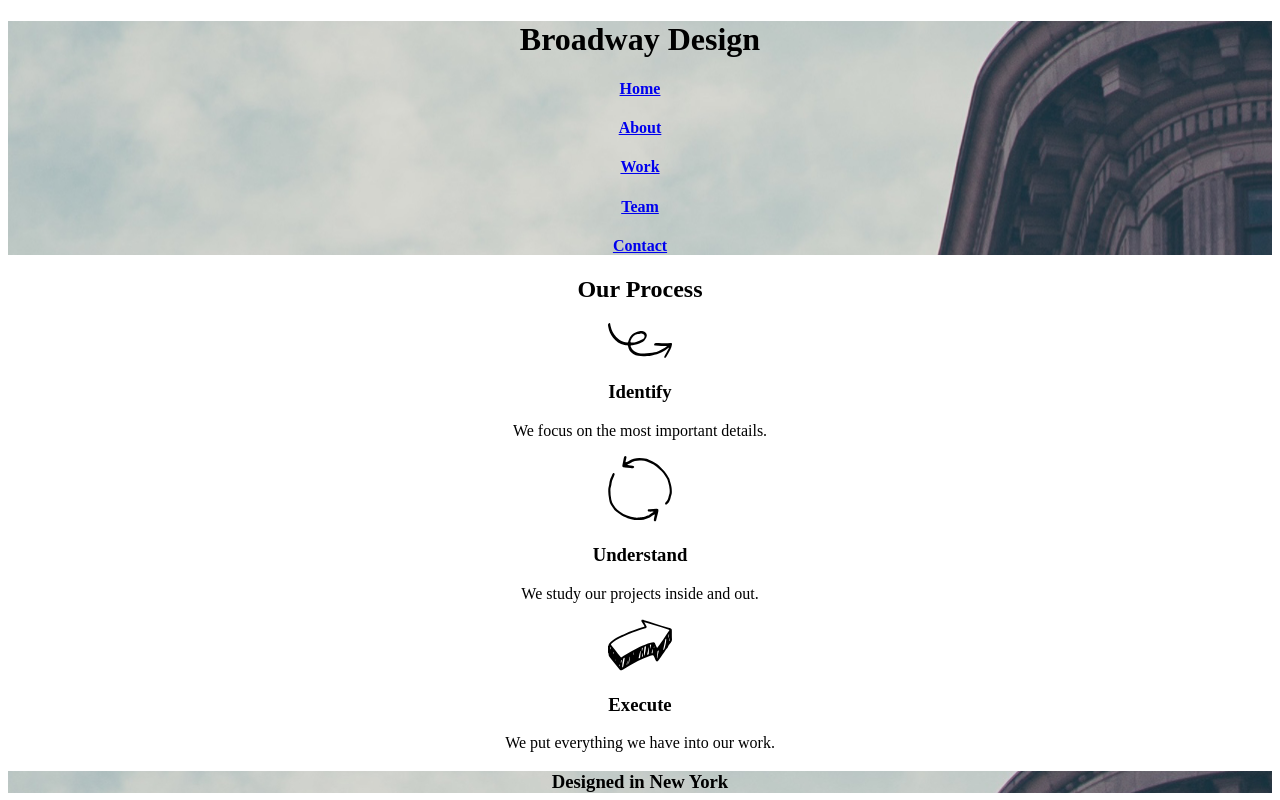
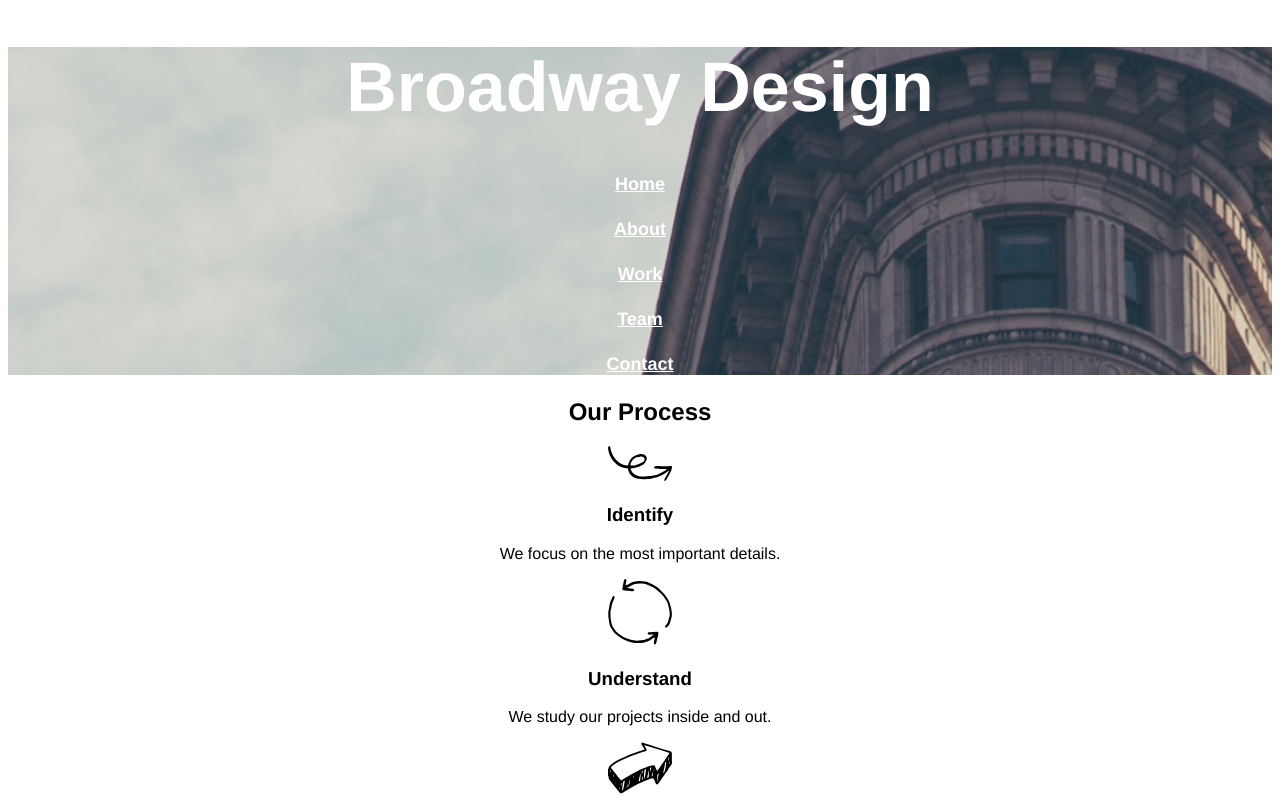
Before and after one commit to Bfrench12/Broadway, a plain HTML site: page index.html in a window 1280 px wide. Shown: the top 800 px of the page. Drawn offline with Linux system fonts and the light colour scheme.

Commit message:
finished up css

```diff
--- a/Resources/style.css
+++ b/Resources/style.css
@@ -1,5 +1,14 @@
-#home {
+#hero-image {
   background-image: url(Images/the-flatiron-building.png);
+  height: 50%;
+  background-position: center;
+  background-repeat: no-repeat;
+  background-size: cover;
+  position: relative;
+}
+
+#hero-text{
+  color: white;
 }
 
 #In_Newyork {
@@ -9,6 +18,26 @@
 #bottom {
   text-align: left;
 }
+
 body {
   text-align: center;
+  font-family: Helvetica;
 }
+
+h1 {
+  font-size: 70px;
+  font-weight: bold;
+}
+
+h4 {
+  font-size: 18px;
+  color: white;
+}
+
+a:link {
+  color: white;
+}
+
+a:visited {
+  color: white;
+}
--- a/index.html
+++ b/index.html
@@ -6,13 +6,16 @@
     <link href="Resources/style.css" rel="stylesheet" type="text/css">
   </head>
   <body>
-    <div id="home">
+
+    <div id="hero-image">
+      <div id="hero-text">
         <h1>Broadway Design</h1>
         <h4><a href="#home">Home</a></h4>
         <h4><a href="#about">About</a></h4>
         <h4><a href="#work">Work</a></h4>
         <h4><a href="#team">Team</a></h4>
         <h4><a href="#contact">Contact</a></h4>
+      </div>
     </div>
 
     <div id="about">
```
Lines whose indentation alone changed are shown as unchanged.
